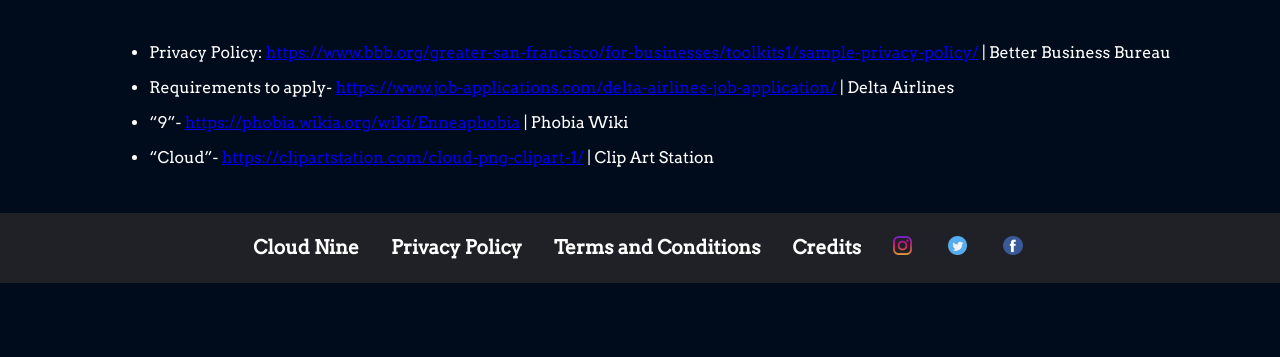
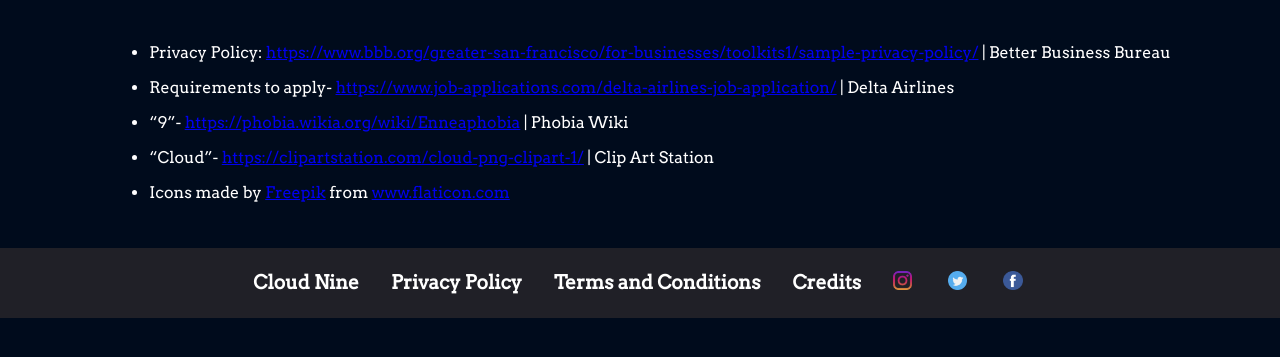
Before and after one commit to TheGuy566/fbla-cloud-nine, a Flask app: page /credits in a window 1280 px wide. Shown: the part 211-568 px from the top of the page. Run offline with Flask 2, Linux system fonts and the light colour scheme.

Commit message:
Update credits.html

```diff
--- a/cloud_nine/templates/credits.html
+++ b/cloud_nine/templates/credits.html
@@ -11,6 +11,8 @@
         <li>“9”- <a href="https://phobia.wikia.org/wiki/Enneaphobia">https://phobia.wikia.org/wiki/Enneaphobia</a> | Phobia Wiki
         <p>
         <li>“Cloud”- <a href="https://clipartstation.com/cloud-png-clipart-1/">https://clipartstation.com/cloud-png-clipart-1/</a> | Clip Art Station
+        <p>
+        <li><div>Icons made by <a href="https://www.flaticon.com/authors/freepik" title="Freepik">Freepik</a> from <a href="https://www.flaticon.com/" title="Flaticon">www.flaticon.com</a></div>
     </ul>
 </section>
 {% endblock %}
```
